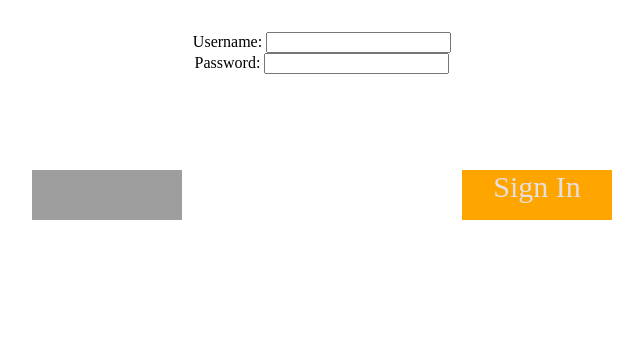
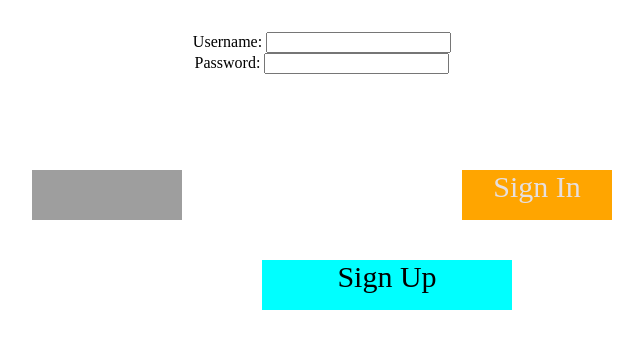
Before and after one commit to rramakrishnan246/rramakrishnan246.github.io, a Jekyll site: the page built from index.html, in a window 1280 px wide and 900 px high, scrolled down 340 px. Shown: the top 349 px of the window, without its empty margins (318-961 px from the left). Built offline with Jekyll 4.4.1, drawn with Linux system fonts in a browser that asks for light colours; grey boxes are pictures that could not be loaded.

Commit message:
Update index.html

```diff
--- a/index.html
+++ b/index.html
@@ -37,8 +37,8 @@ title: Rohan R
 	text-align: center;
 	margin: auto;
 	position: absolute;
-	top: 6000px;
+	top: 600px;
 	right: 450px;">
-		<a style="font: Arial; font-size: 30px; color: black; text-decoration: none " href="/">Sign In</a>
+		<a style="font: Arial; font-size: 30px; color: black; text-decoration: none " href="/">Sign Up</a>
 	</div>
 </html>
```
